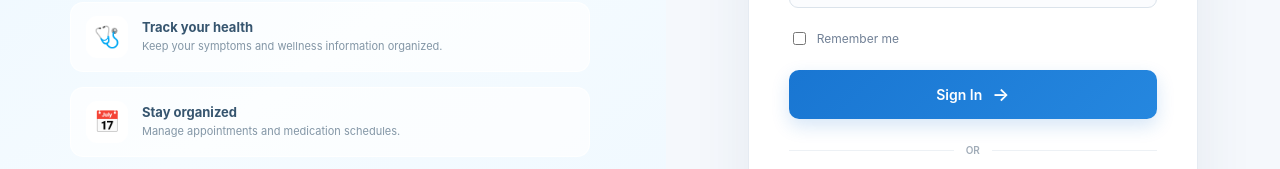
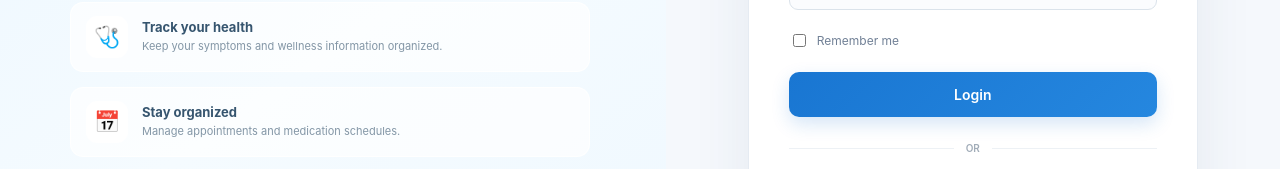
Before and after one commit to fabjenny13/cancer_care_assistant, a React (Vite) app in the folder frontend/: page /login in a window 1280 px wide. Shown: the part 412-581 px from the top of the page. Built offline with nearby package versions, Linux system fonts and the light colour scheme; no server answers.

Commit message:
loading in login

```diff
--- a/frontend/src/pages/Login.jsx
+++ b/frontend/src/pages/Login.jsx
@@ -9,10 +9,13 @@ function Login({ onLogin }) {
   const [email, setEmail] = useState("");
   const [password, setPassword] = useState("");
   const [showPassword, setShowPassword] = useState(false);
+  const [isLoggingIn, setIsLoggingIn] = useState(false);
 
   async function handleSubmit(event) {
 
     event.preventDefault();
+
+    setIsLoggingIn(true);
 
     if (!email || !password) {
       alert("Please enter your email and password.");
@@ -37,6 +40,8 @@ function Login({ onLogin }) {
       onLogin();
     } catch (error) {
       setError(error.message);
+    } finally {
+      setIsLoggingIn(false);
     }
   }
 
@@ -218,14 +223,19 @@ function Login({ onLogin }) {
             </label>
 
 
-            <button
-              type="submit"
-              className="login-button"
-            >
-              Sign In
-              <span>→</span>
-            </button>
-
+              <button
+                type="submit"
+                disabled={isLoggingIn}
+                className="login-button"
+              >
+                {isLoggingIn ? (
+                  <>
+                    Logging in...
+                  </>
+                ) : (
+                  "Login"
+                )}
+              </button>
           </form>
 
 
```
